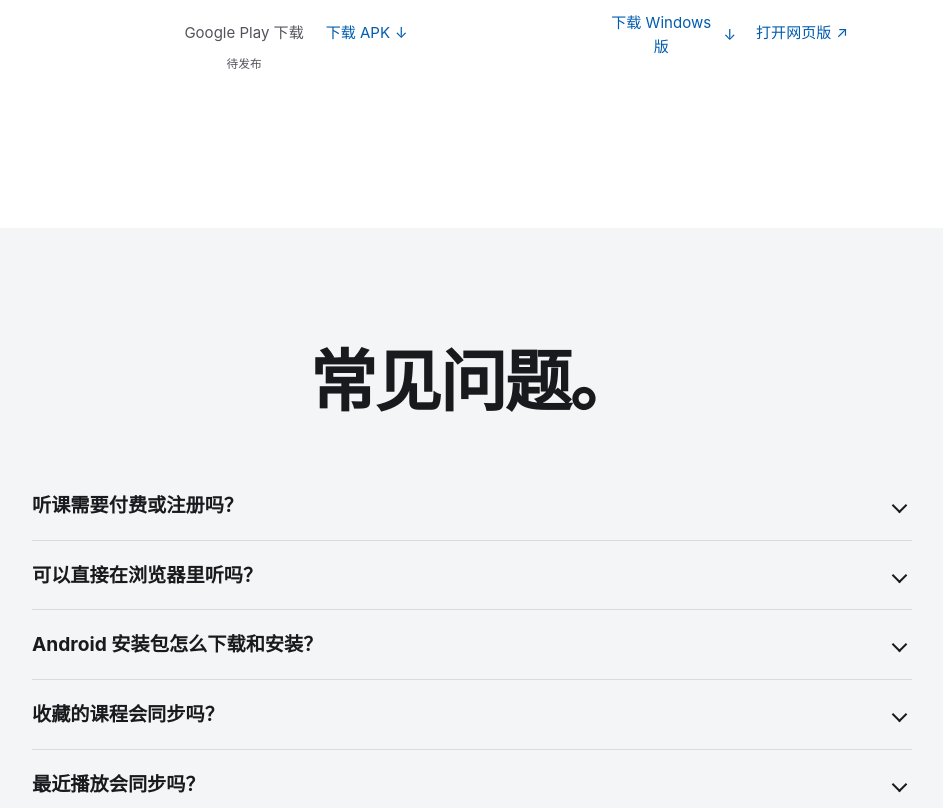
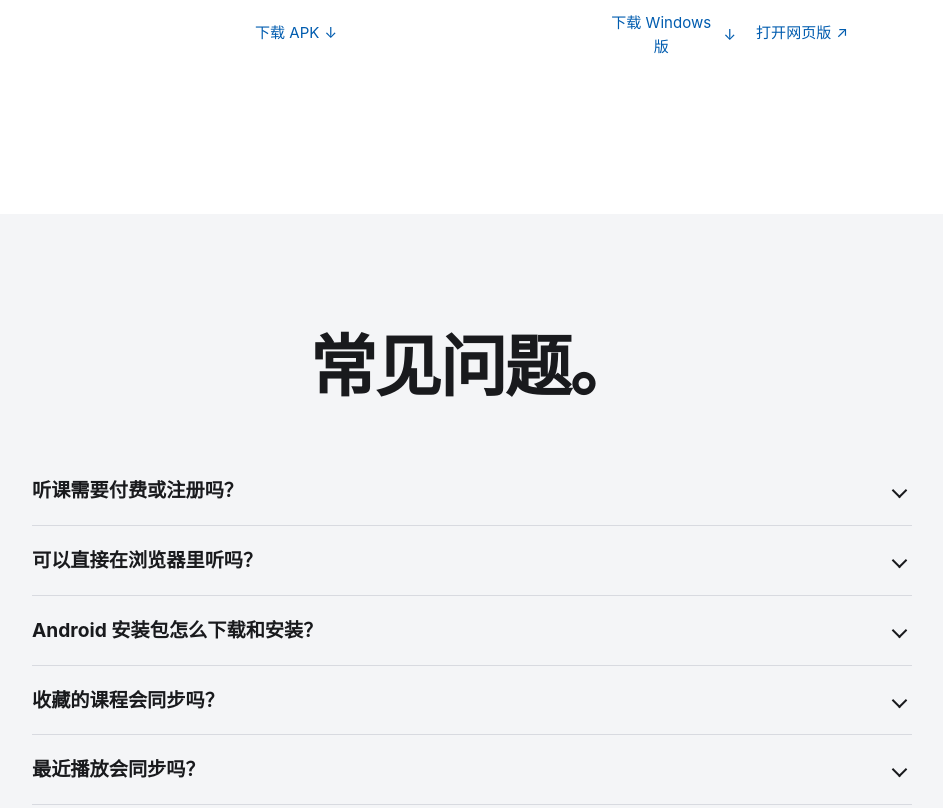
Before and after one commit to zhibeifw/zhibeifw-web, a plain HTML site: page index.html in a window 1280 px wide. Shown: the part 5293-6101 px from the top of the page, without its empty margins (168-1111 px from the left). Drawn offline with Linux system fonts and the light colour scheme; no server answers.

Commit message:
移除官网 Google Play 待发布占位

```diff
--- a/home.css
+++ b/home.css
@@ -759,18 +759,6 @@ body.home-page {
   text-align: center;
 }
 
-.release-pending {
-  display: grid;
-  grid-template-rows: 44px auto;
-  align-items: center;
-  color: var(--home-muted);
-  white-space: nowrap;
-}
-
-.release-pending small {
-  font-size: 0.78em;
-}
-
 .device-platforms,
 .device-android .device-icons {
   display: grid;
--- a/index.html
+++ b/index.html
@@ -156,7 +156,6 @@
                 <li><span class="device-icon icon-tv" aria-hidden="true"></span><span>Android TV</span></li>
               </ul>
               <div class="device-links">
-                <span class="release-pending">Google Play 下载 <small>待发布</small></span>
                 <a class="text-link" data-download-platform="android" aria-disabled="true">下载 APK <span aria-hidden="true">↓</span></a>
               </div>
             </div>
```
